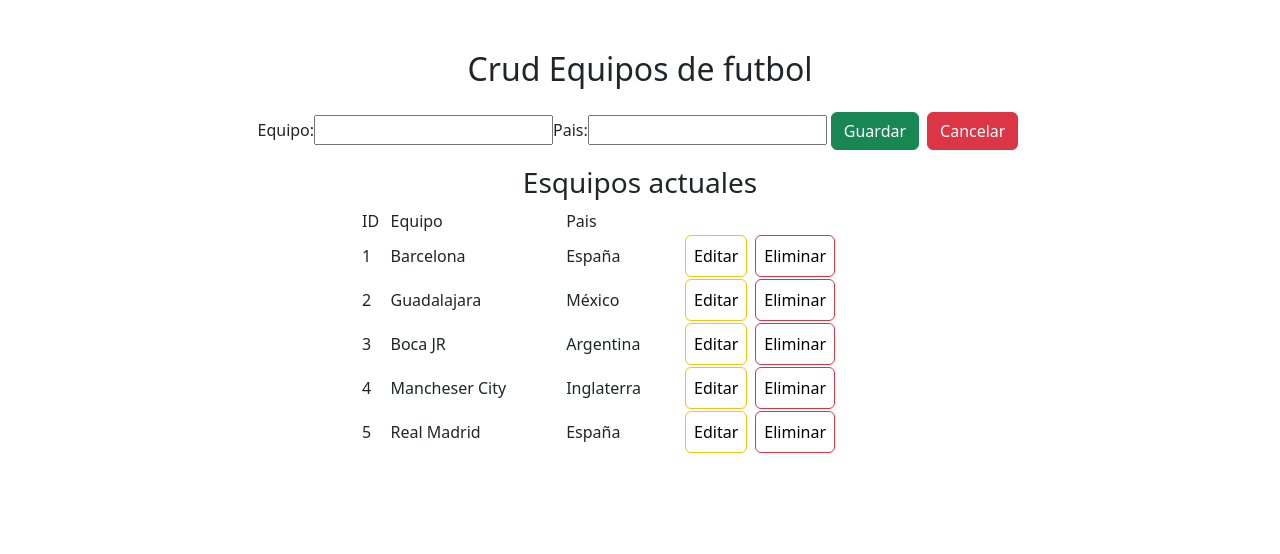
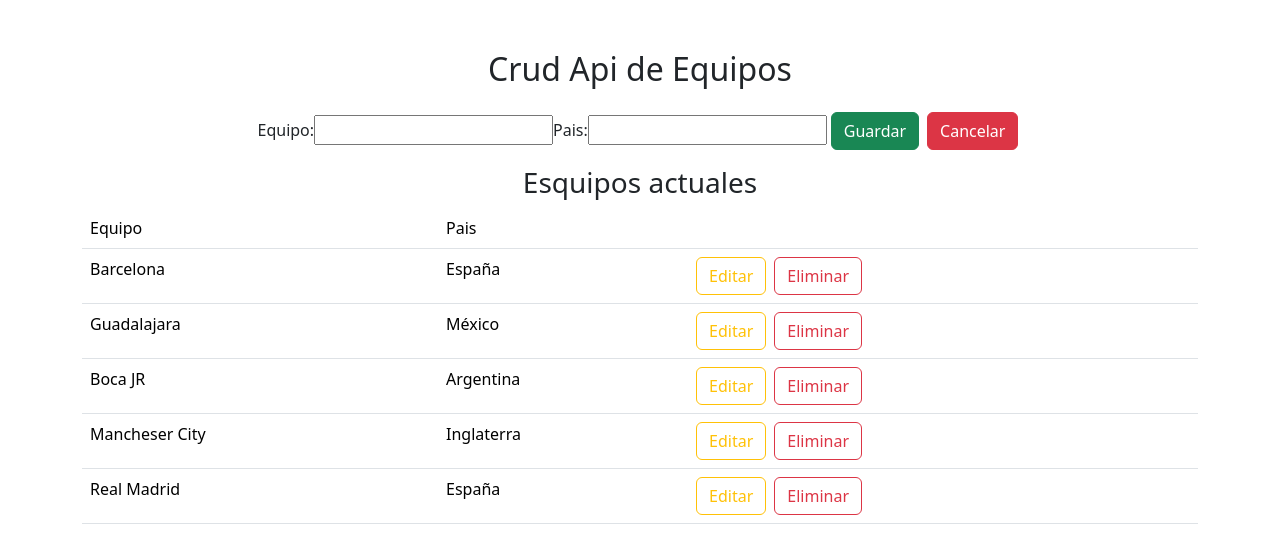
Before and after one commit to JLanda003/reactWeb, a React (Create React App) app: page / in a window 1280 px wide. Shown: the top 554 px of the page. Built offline with nearby package versions, Linux system fonts and the light colour scheme; data requests are answered from the project's data file.

Commit message:
//Cruds con pseudo Api
Implementacion de pseudo Api para que la informacion se almacene en un archivo Json, usando paqueteria Json-Server

```diff
--- a/package.json
+++ b/package.json
@@ -7,6 +7,7 @@
     "@testing-library/react": "^13.4.0",
     "@testing-library/user-event": "^13.5.0",
     "bootstrap": "^5.3.2",
+    "json-server": "^0.17.4",
     "react": "^18.2.0",
     "react-bootstrap": "^2.9.0",
     "react-dom": "^18.2.0",
@@ -17,7 +18,8 @@
     "start": "react-scripts start",
     "build": "react-scripts build",
     "test": "react-scripts test",
-    "eject": "react-scripts eject"
+    "eject": "react-scripts eject",
+    "server" : "json-server --watch ./src/api/db.json --port 3004"
   },
   "eslintConfig": {
     "extends": [
--- /dev/null
+++ b/src/API/db.json
@@ -0,0 +1,29 @@
+{
+  "equipos" : [
+    {
+      "id": 1,
+      "equipo": "Barcelona",
+      "pais": "España"
+    },
+    {
+      "id": 2,
+      "equipo": "Guadalajara",
+      "pais": "México"
+    },
+    {
+      "id": 3,
+      "equipo": "Boca JR",
+      "pais": "Argentina"
+    },
+    {
+      "id": 4,
+      "equipo": "Mancheser City",
+      "pais": "Inglaterra"
+    },
+    {
+      "id": 5,
+      "equipo": "Real Madrid",
+      "pais": "España"
+    }
+  ]
+}
--- a/src/App.jsx
+++ b/src/App.jsx
@@ -1,7 +1,8 @@
 import React from 'react'
 import './styles/App.css'
 import 'bootstrap/dist/css/bootstrap.min.css' // Se debe de importar los css de bootstrap
-import CrudApp from './components/crud/CrudApp'
+import CrudApi from './components/crud/CrudApi'
+// import CrudApp from './components/crud/CrudApp'
 // import Text from './components/Texto';
 // import Contador from './components/Contador';
 // import Bootstrap from './components/Bootstrap';
@@ -35,8 +36,9 @@
         <Estilos />
         // <Bootstrap /> Antigua forma
         <NavScrollExample />
+        <CrudApp />
         */}
-        <CrudApp />
+        <CrudApi />
       </div>
     )
 }
--- /dev/null
+++ b/src/components/crud/CrudApi.jsx
@@ -0,0 +1,56 @@
+import React, { useEffect, useState } from 'react'
+import CrudForm from './CrudForm'
+import CrudTable from './CrudTable'
+
+
+
+const CrudApi = () => {
+
+  const [editData, setEditData] = useState(null);
+  const [equipos, setEquipos] = useState([]);
+
+  useEffect(() => {
+    fetch('http://localhost:3004/equipos')
+    .then(respose => respose.json())
+    .then(data => {
+      setEquipos(data);
+    });
+  }, []);
+
+  // insercion de datos
+  const addEquipo = equipo => {
+
+  };
+
+  //Editar equipos
+  const editEquipo = equipo => {
+
+  };
+
+  //Eliminar equipos
+  const deleteEquipo = id => {
+
+  };
+
+  return (<>
+
+    <h2>Crud Api de Equipos</h2>
+
+    {/* Formulario para los datos */}
+    <CrudForm
+      addEquipo={addEquipo}
+      editData={editData}
+      editEquipo={editEquipo}
+    />
+
+    {/* Mostrar la informacion, targetas, tabla, vista, etc.*/}
+    <CrudTable
+      equipos={equipos}
+      setEditData={setEditData}
+      deleteEquipo={deleteEquipo}
+    />
+
+  </>)
+}
+
+export default CrudApi
--- a/src/components/crud/CrudApp.jsx
+++ b/src/components/crud/CrudApp.jsx
@@ -1,33 +1,56 @@
-import React, { useState } from 'react'
+import React, { useEffect, useState } from 'react'
 import CrudForm from './CrudForm'
 import CrudTable from './CrudTable'
 
-const db = [
-  { id: 1, equipo: 'Barcelona', pais: 'España' },
-  { id: 2, equipo: 'Guadalajara', pais: 'México' },
-  { id: 3, equipo: 'Boca JR', pais: 'Argentina' },
-  { id: 4, equipo: 'Mancheser City', pais: 'Inglaterra' },
-  { id: 5, equipo: 'Real Madrid', pais: 'España' }
-]
+// const db = [
+//   { id: 1, equipo: 'Barcelona', pais: 'España' },
+//   { id: 2, equipo: 'Guadalajara', pais: 'México' },
+//   { id: 3, equipo: 'Boca JR', pais: 'Argentina' },
+//   { id: 4, equipo: 'Mancheser City', pais: 'Inglaterra' },
+//   { id: 5, equipo: 'Real Madrid', pais: 'España' }
+// ]
 
 const CrudApp = () => {
 
-  const [equipos, setEquipos] = useState(db);
   const [editData, setEditData] = useState(null);
+  // const [equipos, setEquipos] = useState(db);
+  const [equipos, setEquipos] = useState(() => {
+    const saveEquipos = window.localStorage.getItem('equipoData');
+    if(saveEquipos){
+      return JSON.parse(saveEquipos);
+    } else {
+      return [];
+    }
+  });
+
+  useEffect(() => {
+    window.localStorage.setItem('equipoData', JSON.stringify(equipos));
+  }, [equipos]);
 
   // insercion de datos
-  const addEquipo = equipo =>{
+  const addEquipo = equipo => {
     setEquipos([
       ...equipos,
       equipo
     ])
-  }
+  };
 
+  //Editar equipos
   const editEquipo = equipo => {
     const newEquipos = equipos.map(el => el.id === equipo.id ? equipo : el)
     setEquipos(newEquipos)
     setEditData(null)
-  }
+  };
+
+  //Eliminar equipos
+  const deleteEquipo = id => {
+    const isDelete =
+      window.confirm(`¿Desea eliminar el registro con id: ${id}?`);
+    if(isDelete){
+      const newEquipos = equipos.filter( el => el.id !== id );
+      setEquipos(newEquipos);
+    }
+  };
 
   return (<>
 
@@ -42,8 +65,9 @@
 
     {/* Mostrar la informacion, targetas, tabla, vista, etc.*/}
     <CrudTable
-    equipos={equipos}
-    setEditData={setEditData}
+      equipos={equipos}
+      setEditData={setEditData}
+      deleteEquipo={deleteEquipo}
     />
 
   </>)
--- a/src/components/crud/CrudTable.jsx
+++ b/src/components/crud/CrudTable.jsx
@@ -1,32 +1,38 @@
 import React from 'react'
 
-const CrudTable = ({ equipos, setEditData }) => {
+const CrudTable = ({ equipos, setEditData, deleteEquipo }) => {
   return (<>
     <h3>Esquipos actuales</h3>
-    <table className='table w-50'>
+    <table className='table'>
+      <thead>
         <tr>
-        <td>ID</td>
+          {/* <td>ID</td> */}
           <td>Equipo</td>
           <td>Pais</td>
           <td></td>
         </tr>
+      </thead>
+      <tbody>
         {
           equipos.length === 0 ? <td>Sin datos</td>
           : equipos.map((equipo, index) => {
             return <tr key={index}>
-                  <td>{equipo['id']}</td>
+                    {/* <td>{equipo['id']}</td> */}
                     <td>{equipo['equipo']}</td>
                     <td>{equipo['pais']}</td>
                     <td>
                       <button
                         className='btn btn-outline-warning mx-1'
                         onClick={() => setEditData(equipo)}>Editar</button>
-                    <button className='btn btn-outline-danger mx-1'>Eliminar</button>
+                      <button
+                        className='btn btn-outline-danger mx-1'
+                        onClick={() => deleteEquipo(equipo['id'])}>Eliminar</button>
                     </td>
                   </tr>
 
           })
         }
+      </tbody>
     </table>
   </>)
 }
```
Also changed, not shown: src/components/crud/CrudForm.jsx (+20 -8 lines), 1 other file (tests, documents, lock files or other folders). Lines whose indentation alone changed are shown as unchanged.
